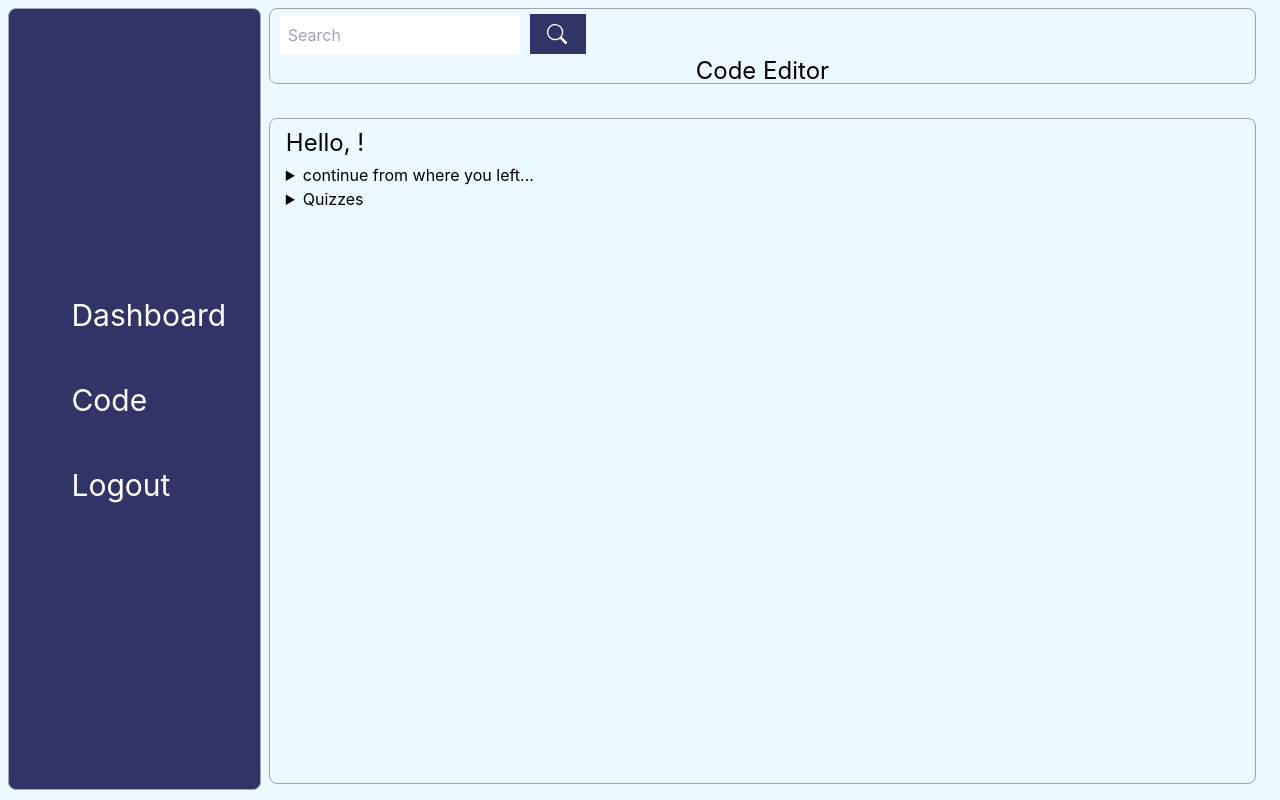
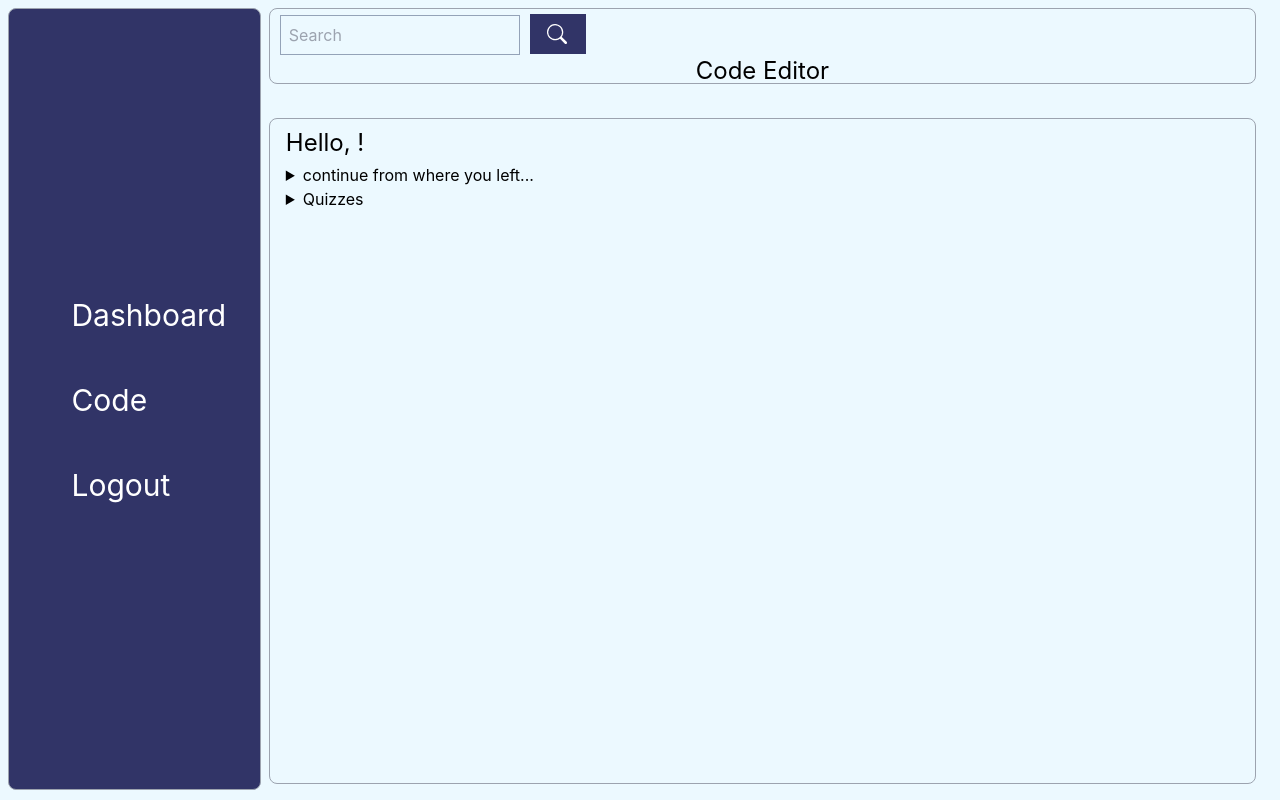
Before and after one commit to ethiclesshacker/code-editor-frontend, a React (Vite) app: page /dashboard in a window 1280 px wide. Built offline with nearby package versions, Linux system fonts and the light colour scheme; some icons are missing.

Commit message:
Made a few changes to the search box

```diff
--- a/src/components/Dashboard.jsx
+++ b/src/components/Dashboard.jsx
@@ -17,7 +17,7 @@ export default function Dashboard() {
         className="col-span-16 col-start-5 row-span-2 row-start-1 mb-0.5 ml-2 mr-4 rounded-lg border border-solid border-gray-400 bg-inherit"
       >
         <div id="searchbar" className='flex items-center justify-items-start '>
-          <input className='ml-2.5 mt-1.5 w-60 h-10 pl-2' placeholder='Search'></input>
+          <input className='ml-2.5 mt-1.5 w-60 h-10 pl-2 bg-inherit border border-solid border-[#94a3b8] focus:outline-none' placeholder='Search'></input>
           <button className='ml-2.5 mt-1 pl-4 w-14 h-10 border border-solid border-[#313467] bg-[#313467] text-white text-xl font-bold'> <BsSearch /> </button>
         </div>
 
```
